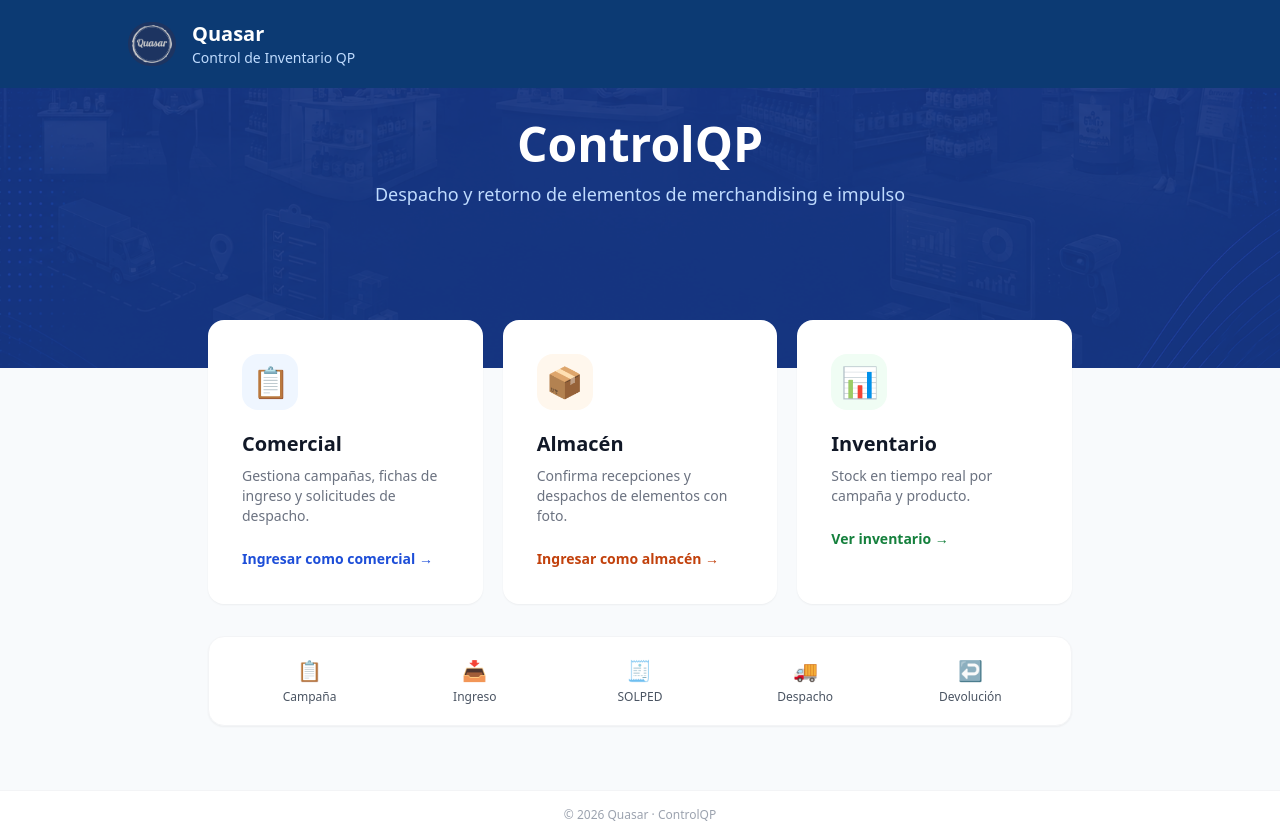
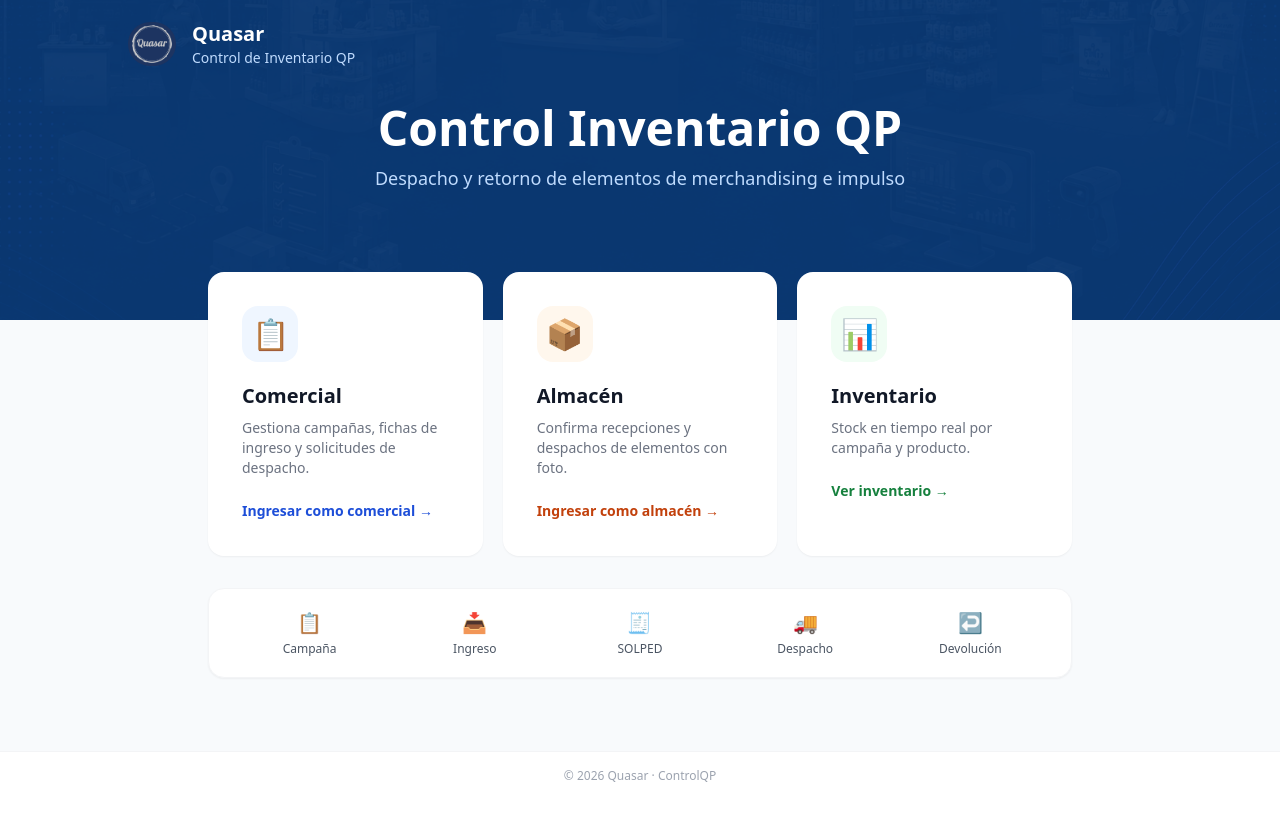
Before and after one commit to operacionesquasar23-netizen/ControlQP, a Next.js app: page / in a window 1280 px wide. After the commit the page ends 800 px from the top, so only its background shows below. Built offline with nearby package versions, Linux system fonts and the light colour scheme; no server answers.

Commit message:
Modificacion header

```diff
--- a/app/page.tsx
+++ b/app/page.tsx
@@ -63,8 +63,17 @@ export default function HomePage() {
   return (
     <div className={`min-h-screen bg-slate-50 flex flex-col transition-opacity duration-250 ${saliendo ? 'opacity-0' : 'opacity-100'}`}>
 
+      {/* Header + Hero unificado */}
+      <div className="relative overflow-hidden text-white" style={{ minHeight: '320px' }}>
+        <img
+          src="/fondo-hero.png"
+          alt=""
+          className="absolute inset-0 w-full h-full object-cover"
+        />
+        <div className="absolute inset-0 bg-brand/85" />
+
         {/* Header */}
-      <div className="bg-brand text-white px-6 py-5 animate-fade-slide-down">
+        <div className="relative z-10 px-6 py-5">
           <div className="max-w-5xl mx-auto flex items-center gap-4">
             <Image src="/logo.png" alt="Quasar" width={48} height={48} className="rounded-full" />
             <div>
@@ -75,16 +84,11 @@ export default function HomePage() {
         </div>
 
         {/* Hero */}
-      <div className="text-white px-6 pb-24 pt-8 relative overflow-hidden min-h-[280px]">
-        <img
-          src="/fondo-hero.png"
-          alt=""
-          className="absolute inset-0 w-full h-full object-cover"
-        />
-        <div className="absolute inset-0 bg-blue-900/70" />
-        <div className="max-w-5xl mx-auto text-center relative z-10">
-          <h1 className="text-5xl font-bold mb-3">ControlQP</h1>
+        <div className="relative z-10 px-6 pb-24 pt-4">
+          <div className="max-w-5xl mx-auto text-center">
+            <h1 className="text-5xl font-bold mb-3">Control Inventario QP</h1>
             <p className="text-blue-200 text-lg">Despacho y retorno de elementos de merchandising e impulso</p>
+          </div>
         </div>
       </div>
 
```
Lines whose indentation alone changed are shown as unchanged.
